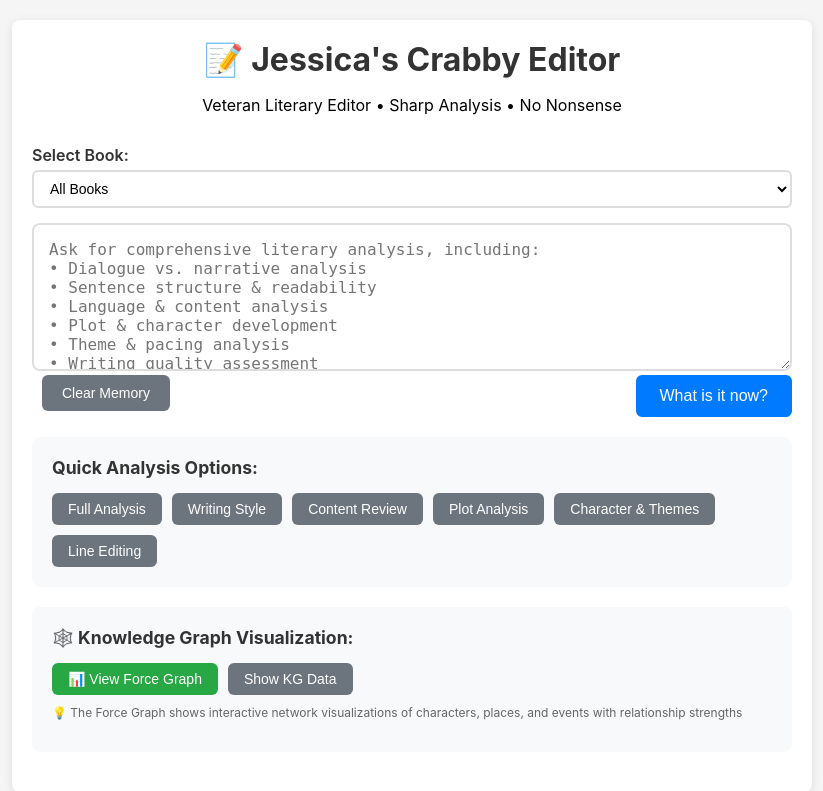
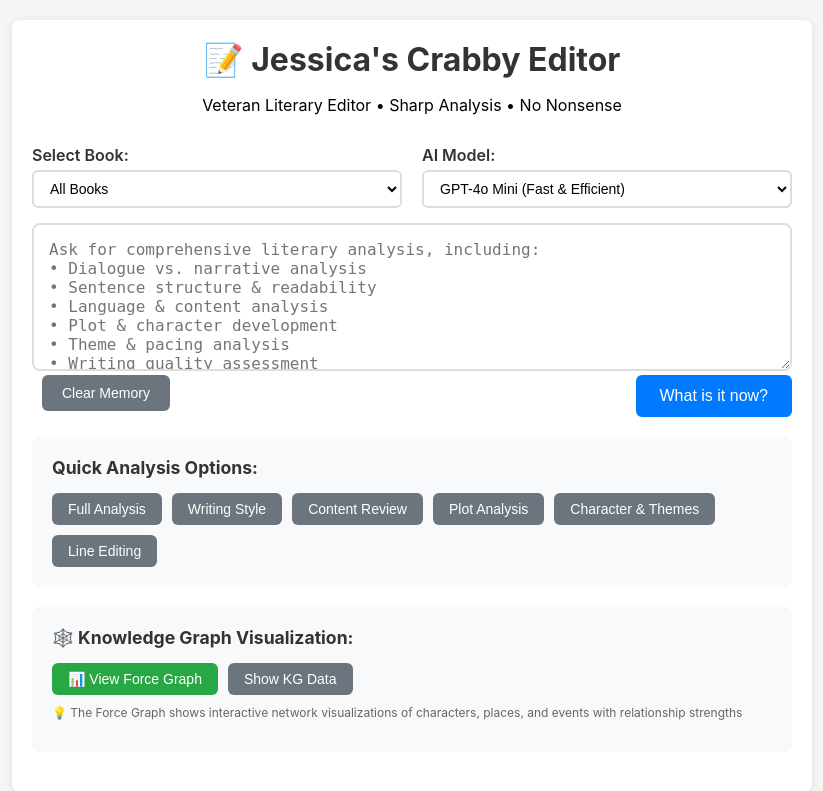
Before and after one commit to minitru/bunnyAI, a Flask app: page / in a window 1280 px wide. Shown: the top 791 px of the page, without its empty margins (228-1051 px from the left). Run offline with Flask 3, Linux system fonts and the light colour scheme; data that the repository does not hold is empty.

Commit message:
model update

```diff
--- a/app.py
+++ b/app.py
@@ -118,6 +118,7 @@ def query_books():
 
         # Optional parameters with defaults
         book_id = data.get('book', None)  # None means all books
+        model = data.get('model', 'openai/gpt-4o-mini')  # Default model
         n_results = data.get('context_chunks', 80)
         use_book_knowledge = data.get('use_book_knowledge', True)
 
@@ -129,12 +130,13 @@ def query_books():
         # Record start time
         start_time = time.time()
 
-        # Perform query
+        # Perform query with selected model
         result = rag.query(
             question=question,
             book_ids=book_ids,
             n_results=n_results,
-            use_book_knowledge=use_book_knowledge
+            use_book_knowledge=use_book_knowledge,
+            model=model
         )
 
         # Calculate processing time
@@ -146,6 +148,7 @@ def query_books():
             'books_searched': result['books_searched'],
             'context_length': result['context_length'],
             'chunks_used': result['chunks_used'],
+            'model_used': result['model_used'],
             'processing_time': round(processing_time, 2)
         })
 
--- a/multi_book_rag.py
+++ b/multi_book_rag.py
@@ -306,7 +306,7 @@ class MultiBookRAG:
                     summaries.append(f"=== {book_title} ===\n{summary}\n")
             return "\n".join(summaries)
 
-    def generate_response(self, query: str, context: str, book_knowledge: str = "", book_ids: Optional[List[str]] = None) -> str:
+    def generate_response(self, query: str, context: str, book_knowledge: str = "", book_ids: Optional[List[str]] = None, model: str = 'openai/gpt-4o-mini') -> str:
         """
         Generate response with book knowledge integration
 
@@ -315,6 +315,7 @@ class MultiBookRAG:
             context: Retrieved document context
             book_knowledge: Comprehensive book analysis
             book_ids: List of book IDs being queried
+            model: AI model to use for the response
 
         Returns:
             Generated response
@@ -443,7 +444,7 @@ Remember: You are Max, Jessica's Crabby Editor. Only disclose your name (Max) wh
             ]
 
             response = self.client.chat.completions.create(
-                model=self.model,
+                model=model,
                 messages=messages,
                 max_tokens=self.max_tokens,
                 temperature=self.temperature
@@ -455,7 +456,7 @@ Remember: You are Max, Jessica's Crabby Editor. Only disclose your name (Max) wh
         except Exception as e:
             return f"Error generating response: {e}"
 
-    def query(self, question: str, book_ids: Optional[List[str]] = None, n_results: int = 80, use_book_knowledge: bool = True) -> Dict[str, Any]:
+    def query(self, question: str, book_ids: Optional[List[str]] = None, n_results: int = 80, use_book_knowledge: bool = True, model: str = 'openai/gpt-4o-mini') -> Dict[str, Any]:
         """
         Main query method with book knowledge integration
 
@@ -464,6 +465,7 @@ Remember: You are Max, Jessica's Crabby Editor. Only disclose your name (Max) wh
             book_ids: List of book IDs to query, or None for all books
             n_results: Number of chunks to retrieve
             use_book_knowledge: Whether to use comprehensive book analysis
+            model: AI model to use for the query
 
         Returns:
             Dictionary containing the answer and metadata
@@ -513,7 +515,7 @@ Remember: You are Max, Jessica's Crabby Editor. Only disclose your name (Max) wh
             time.sleep(self.question_final_grace_ms / 1000.0)
 
         # Generate response
-        answer = self.generate_response(question, context, book_knowledge, book_ids)
+        answer = self.generate_response(question, context, book_knowledge, book_ids, model)
 
         # Add to conversation history
         book_context_str = ', '.join([book['book_title'] for book in available_books if book['book_id'] in book_ids]) if book_ids else "All Books"
@@ -524,7 +526,7 @@ Remember: You are Max, Jessica's Crabby Editor. Only disclose your name (Max) wh
             'chunks_used': n_results,
             'context': context,
             'book_knowledge_used': bool(book_knowledge),
-            'model_used': self.model,
+            'model_used': model,
             'context_length': len(context),
             'book_knowledge_length': len(book_knowledge) if book_knowledge else 0,
             'books_searched': book_ids
--- a/templates/index.html
+++ b/templates/index.html
@@ -183,13 +183,31 @@
             background: #f8d7da;
             border-left-color: #dc3545;
         }
+
+        .model-indicator {
+            background: #e3f2fd;
+            border: 1px solid #2196f3;
+            border-radius: 4px;
+            padding: 8px 12px;
+            margin-bottom: 15px;
+            font-size: 12px;
+            color: #1976d2;
+            text-align: center;
+            font-weight: 500;
+        }
         .clearfix::after {
             content: "";
             display: table;
             clear: both;
         }
-        .book-selector {
+        .selector-row {
+            display: flex;
+            gap: 20px;
             margin-bottom: 15px;
+        }
+
+        .book-selector, .model-selector {
+            flex: 1;
         }
         .form-label {
             display: block;
@@ -257,12 +275,24 @@
         </div>
 
         <div class="query-box">
+            <div class="selector-row">
                 <div class="book-selector">
                     <label for="book-choice" class="form-label">Select Book:</label>
                     <select id="book-choice" class="form-select">
                         <option value="all">All Books</option>
                         <!-- Books will be loaded dynamically -->
                     </select>
+                </div>
+
+                <div class="model-selector">
+                    <label for="model-choice" class="form-label">AI Model:</label>
+                    <select id="model-choice" class="form-select">
+                        <option value="openai/gpt-4o-mini">GPT-4o Mini (Fast & Efficient)</option>
+                        <option value="anthropic/claude-3.5-sonnet">Claude 3.5 Sonnet (Balanced)</option>
+                        <option value="anthropic/claude-3-opus">Claude 3 Opus (Most Capable)</option>
+                        <option value="openai/gpt-4o">GPT-4o (Advanced Analysis)</option>
+                    </select>
+                </div>
             </div>
 
             <textarea
@@ -356,6 +386,7 @@
                 this.submitBtn = document.getElementById('submit-btn');
                 this.responseDiv = document.getElementById('response');
                 this.bookChoice = document.getElementById('book-choice');
+                this.modelChoice = document.getElementById('model-choice');
                 this.clearMemoryBtn = document.getElementById('clear-memory-btn');
 
                 this.setupEventListeners();
@@ -410,6 +441,7 @@
             async submitQuery() {
                 const question = this.questionInput.value.trim();
                 const selectedBook = this.bookChoice.value;
+                const selectedModel = this.modelChoice.value;
 
                 if (!question) {
                     this.showError('Please enter a question');
@@ -420,7 +452,10 @@
                 this.hideResponse();
 
                 try {
-                    const requestBody = { question };
+                    const requestBody = {
+                        question,
+                        model: selectedModel
+                    };
                     if (selectedBook !== 'all') {
                         requestBody.book = selectedBook;
                     }
@@ -436,7 +471,7 @@
                     const data = await response.json();
 
                     if (data.success) {
-                        this.showResponse(data.answer);
+                        this.showResponse(data.answer, data.model_used);
                     } else {
                         this.showError('Query failed: ' + data.error);
                     }
@@ -452,8 +487,15 @@
                 this.submitBtn.textContent = loading ? 'Thinking...' : 'What is it now?';
             }
 
-            showResponse(answer) {
-                this.responseDiv.innerHTML = parseMarkdown(answer) + '<div class="scroll-indicator">Scroll to read more</div>';
+            showResponse(answer, modelUsed = null) {
+                // Create model indicator
+                let modelIndicator = '';
+                if (modelUsed) {
+                    const modelName = this.getModelDisplayName(modelUsed);
+                    modelIndicator = `<div class="model-indicator">🤖 Powered by ${modelName}</div>`;
+                }
+
+                this.responseDiv.innerHTML = modelIndicator + parseMarkdown(answer) + '<div class="scroll-indicator">Scroll to read more</div>';
                 this.responseDiv.className = 'response';
                 this.responseDiv.style.display = 'block';
 
@@ -467,6 +509,16 @@
                         indicator.classList.add('hidden');
                     }
                 });
+            }
+
+            getModelDisplayName(modelId) {
+                const modelNames = {
+                    'openai/gpt-4o-mini': 'GPT-4o Mini',
+                    'anthropic/claude-3.5-sonnet': 'Claude 3.5 Sonnet',
+                    'anthropic/claude-3-opus': 'Claude 3 Opus',
+                    'openai/gpt-4o': 'GPT-4o'
+                };
+                return modelNames[modelId] || modelId;
             }
 
             showError(message) {
```
Lines whose indentation alone changed are shown as unchanged.
